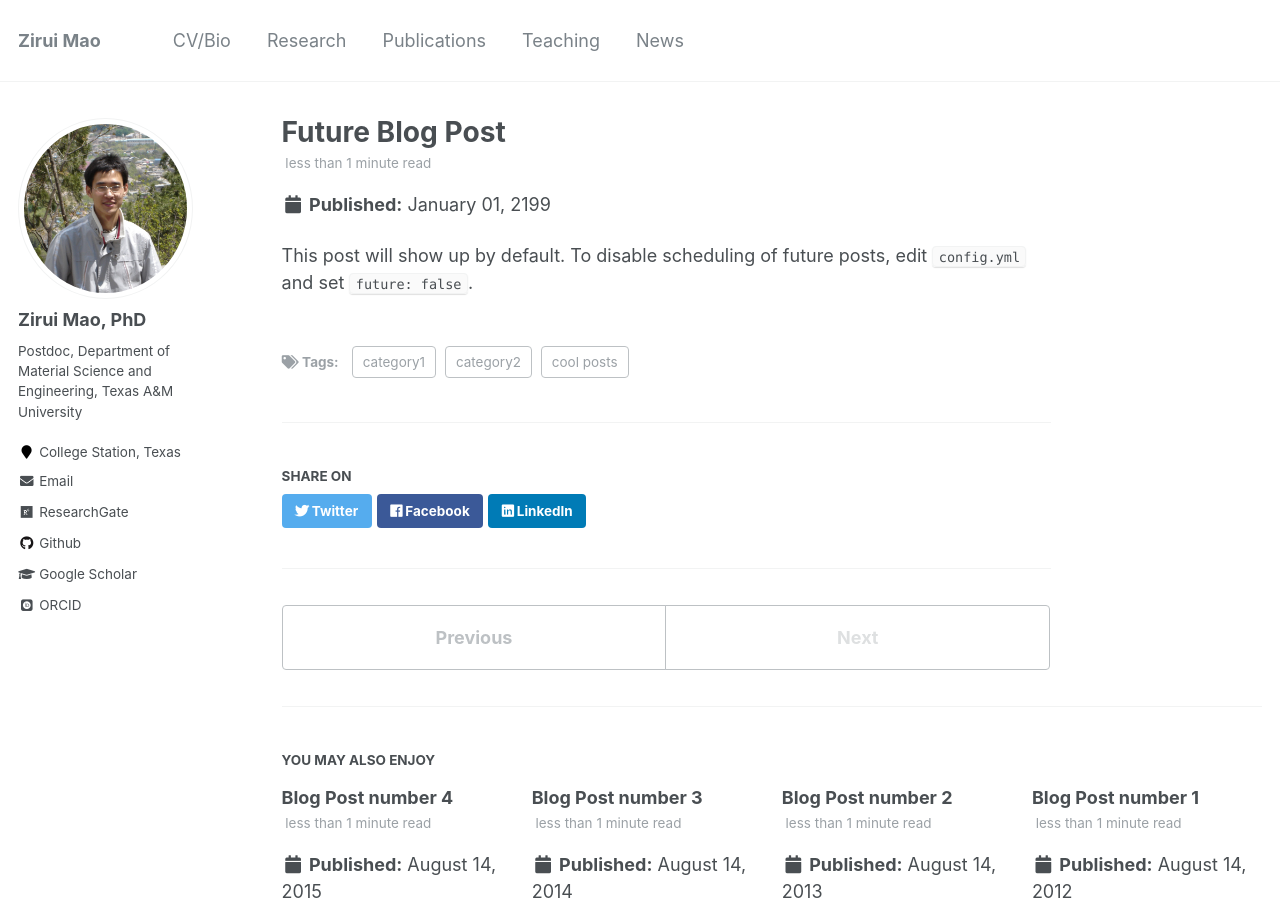
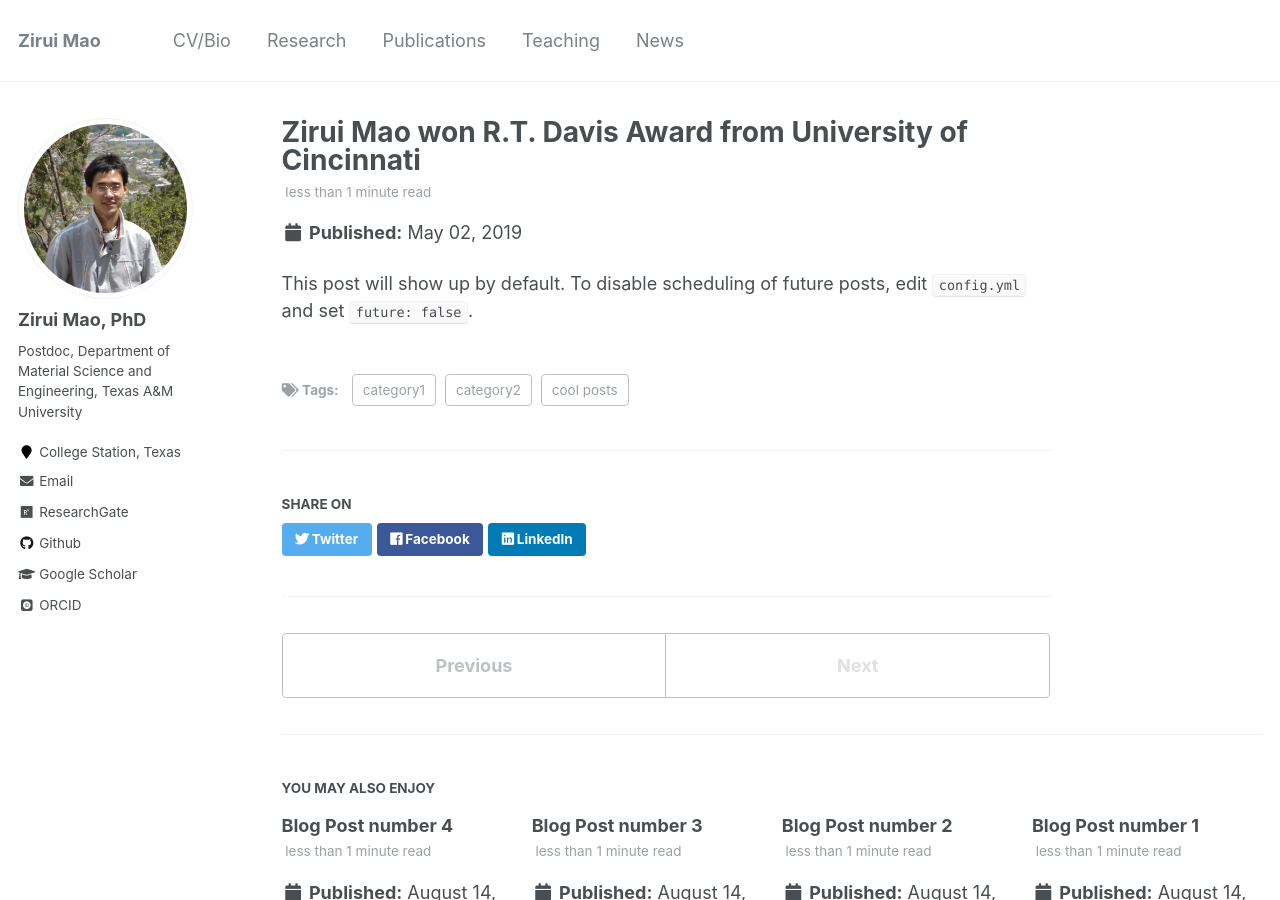
Before and after one commit to maozirui0827/maozirui.github.io, a Jekyll site: the page built from _posts/2019-05-02-Davis-Award.md, in a window 1280 px wide and 900 px high. Built offline with Jekyll 4.4.1, drawn with Linux system fonts in a browser that asks for light colours; some web fonts are replaced.

Commit message:
Update and rename 2199-01-01-future-post.md to 2019-05-02-Davis-Award.md

```diff
--- a/_posts/2199-01-01-future-post.md
+++ b/_posts/2019-05-02-Davis-Award.md
@@ -1,6 +1,6 @@
 ---
-title: 'Future Blog Post'
-date: 2199-01-01
+title: 'Zirui Mao won R.T. Davis Award from University of Cincinnati'
+date: 2019-05-02
 permalink: /posts/2012/08/blog-post-4/
 tags:
   - cool posts
```
